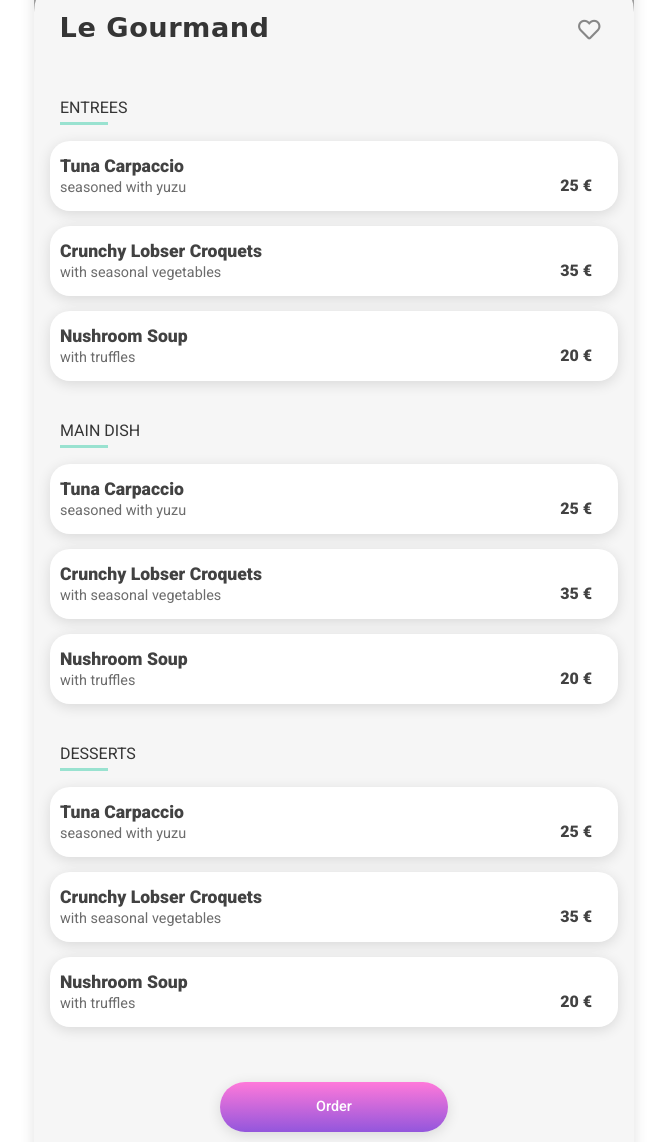
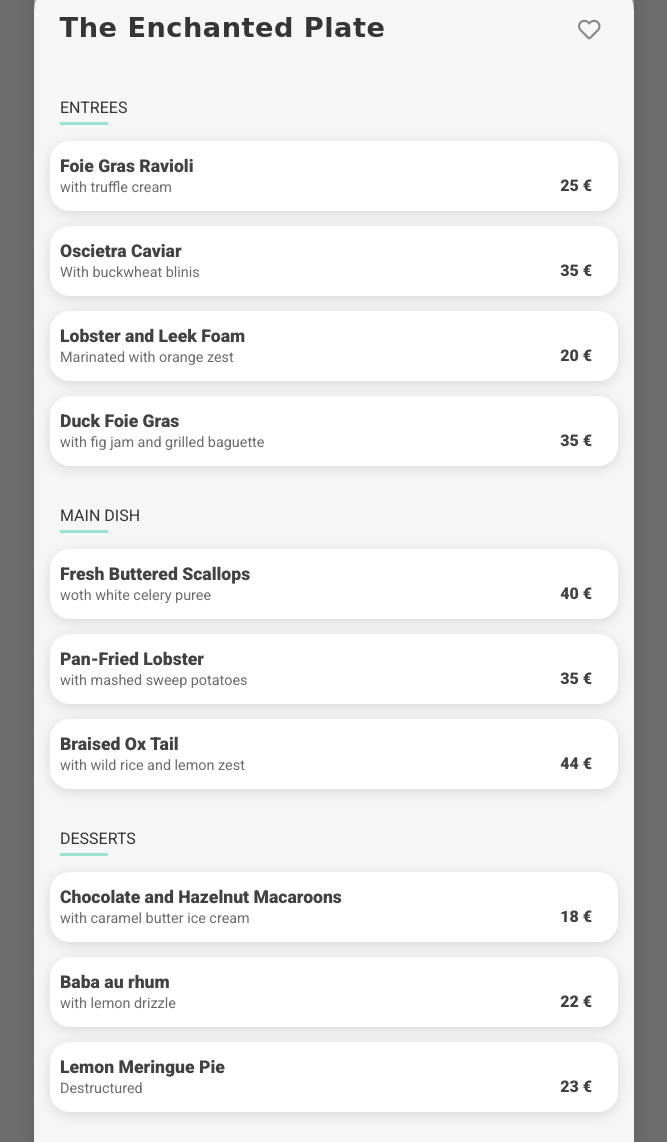
Before and after one commit to NMK6/bootcamptwo, a website: page plate.html in a window 1280 px wide. Shown: the part 309-1451 px from the top of the page, without its empty margins (306-973 px from the left). Drawn offline with Linux system fonts and the light colour scheme; grey boxes are pictures that could not be loaded; a web font is replaced by a local one.

Commit message:
added actual text to restaurants pages

```diff
--- a/plate.html
+++ b/plate.html
@@ -37,7 +37,7 @@
 				</section>
 				<section class="menu">
 					<div class="menu__header">
-						<h2 class="menu__title">Le gourmand</h2>
+						<h2 class="menu__title">The Enchanted Plate</h2>
 						<div class="heart__icon-container">
 							<i class="far fa-heart heart__empty--grey"></i>
 						</div>
@@ -48,8 +48,8 @@
 							<h3 class="course__title">Entrees</h3>
 							<div class="course__button point point--course">
 								<div class="course__text">
-									<h4 class="course__name">Tuna carpaccio</h4>
-									<p class="course__info">seasoned with yuzu</p>
+									<h4 class="course__name">Foie Gras Ravioli</h4>
+									<p class="course__info">with truffle cream</p>
 								</div>
 								<div class="course__price"><p>25 &euro;</p></div>
 								<div class="course__pick">
@@ -58,8 +58,8 @@
 							</div>
 							<div class="course__button point point--course point--one">
 								<div class="course__text">
-									<h4 class="course__name">Crunchy Lobser Croquets</h4>
-									<p class="course__info">with seasonal vegetables</p>
+									<h4 class="course__name">Oscietra Caviar</h4>
+									<p class="course__info">With buckwheat blinis</p>
 								</div>
 								<div class="course__price"><p>35 &euro;</p></div>
 								<div class="course__pick">
@@ -68,10 +68,20 @@
 							</div>
 							<div class="course__button point point--course point--two">
 								<div class="course__text">
-									<h4 class="course__name">Nushroom soup</h4>
-									<p class="course__info">with truffles</p>
+									<h4 class="course__name">Lobster and Leek Foam</h4>
+									<p class="course__info">Marinated with orange zest</p>
 								</div>
 								<div class="course__price"><p>20 &euro;</p></div>
+								<div class="course__pick">
+									<i class="fas fa-check-circle course__icon"></i>
+								</div>
+							</div>
+							<div class="course__button point point--course point--tree">
+								<div class="course__text">
+									<h4 class="course__name">Duck Foie Gras</h4>
+									<p class="course__info">with fig jam and grilled baguette</p>
+								</div>
+								<div class="course__price"><p>35 &euro;</p></div>
 								<div class="course__pick">
 									<i class="fas fa-check-circle course__icon"></i>
 								</div>
@@ -81,18 +91,18 @@
 							<h3 class="course__title">Main dish</h3>
 							<div class="course__button point point--course">
 								<div class="course__text">
-									<h4 class="course__name">Tuna carpaccio</h4>
-									<p class="course__info">seasoned with yuzu</p>
+									<h4 class="course__name">Fresh Buttered Scallops</h4>
+									<p class="course__info">woth white celery puree</p>
 								</div>
-								<div class="course__price"><p>25 &euro;</p></div>
+								<div class="course__price"><p>40 &euro;</p></div>
 								<div class="course__pick">
 									<i class="fas fa-check-circle course__icon"></i>
 								</div>
 							</div>
 							<div class="course__button point point--course point--one">
 								<div class="course__text">
-									<h4 class="course__name">Crunchy Lobser Croquets</h4>
-									<p class="course__info">with seasonal vegetables</p>
+									<h4 class="course__name">Pan-Fried Lobster</h4>
+									<p class="course__info">with mashed sweep potatoes</p>
 								</div>
 								<div class="course__price"><p>35 &euro;</p></div>
 								<div class="course__pick">
@@ -101,10 +111,10 @@
 							</div>
 							<div class="course__button point point--course point--two">
 								<div class="course__text">
-									<h4 class="course__name">Nushroom soup</h4>
-									<p class="course__info">with truffles</p>
+									<h4 class="course__name">Braised Ox Tail</h4>
+									<p class="course__info">with wild rice and lemon zest</p>
 								</div>
-								<div class="course__price"><p>20 &euro;</p></div>
+								<div class="course__price"><p>44 &euro;</p></div>
 								<div class="course__pick">
 									<i class="fas fa-check-circle course__icon"></i>
 								</div>
@@ -114,30 +124,30 @@
 							<h3 class="course__title">Desserts</h3>
 							<div class="course__button point point--course">
 								<div class="course__text">
-									<h4 class="course__name">Tuna carpaccio</h4>
-									<p class="course__info">seasoned with yuzu</p>
+									<h4 class="course__name">Chocolate and Hazelnut Macaroons</h4>
+									<p class="course__info">with caramel butter ice cream</p>
 								</div>
-								<div class="course__price"><p>25 &euro;</p></div>
+								<div class="course__price"><p>18 &euro;</p></div>
 								<div class="course__pick">
 									<i class="fas fa-check-circle course__icon"></i>
 								</div>
 							</div>
 							<div class="course__button point point--course point--one">
 								<div class="course__text">
-									<h4 class="course__name">Crunchy Lobser Croquets</h4>
-									<p class="course__info">with seasonal vegetables</p>
+									<h4 class="course__name">Baba au rhum</h4>
+									<p class="course__info">with lemon drizzle</p>
 								</div>
-								<div class="course__price"><p>35 &euro;</p></div>
+								<div class="course__price"><p>22 &euro;</p></div>
 								<div class="course__pick">
 									<i class="fas fa-check-circle course__icon"></i>
 								</div>
 							</div>
 							<div class="course__button point point--course point--two">
 								<div class="course__text">
-									<h4 class="course__name">Nushroom soup</h4>
-									<p class="course__info">with truffles</p>
+									<h4 class="course__name">Lemon Meringue Pie</h4>
+									<p class="course__info">Destructured</p>
 								</div>
-								<div class="course__price"><p>20 &euro;</p></div>
+								<div class="course__price"><p>23 &euro;</p></div>
 								<div class="course__pick">
 									<i class="fas fa-check-circle course__icon"></i>
 								</div>
--- a/sass/base/_animations.scss
+++ b/sass/base/_animations.scss
@@ -24,21 +24,3 @@
 		transform: translateY(0);
 	}
 }
-@keyframes move-right {
-	0% {
-		transform: translateX(0);
-	}
-	100% {
-		transform: translateX(-5rem);
-	}
-}
-@keyframes move-around {
-	0% {
-		opaciyty: 0;
-		transform: rotate(0);
-	}
-	100% {
-		opacity: 1;
-		transform: rotate(180deg);
-	}
-}
--- a/sass/base/_base.scss
+++ b/sass/base/_base.scss
@@ -8,3 +8,6 @@ body {
 a {
 	text-decoration: none;
 }
+.root {
+	background-color: $dark-grey;
+}
--- a/sass/base/_typography.scss
+++ b/sass/base/_typography.scss
@@ -102,7 +102,7 @@ h1 {
 		color: $dark-grey;
 	}
 	&__name {
-		text-transform: capitalize;
+		// text-transform: capitalize;
 		font-size: 1.1rem;
 		color: $grey-title;
 	}
--- a/sass/components/_header.scss
+++ b/sass/components/_header.scss
@@ -3,6 +3,7 @@
 	@include shadow;
 	z-index: 2;
 	position: relative;
+	background-color: white;
 	&__arrow {
 		position: absolute;
 		left: 1rem;
--- a/sass/components/_instructions.scss
+++ b/sass/components/_instructions.scss
@@ -1,3 +1,4 @@
 .instructions {
 	padding: 20px 20px 62px;
+	background-color: white;
 }
--- a/sass/components/_point.scss
+++ b/sass/components/_point.scss
@@ -43,4 +43,7 @@
 	&--two {
 		animation-delay: 0.4s;
 	}
+	&--three {
+		animation-delay: 0.6s;
+	}
 }
```
Also changed, not shown: bastille.html (+26 -24 lines), gourmand.html (+20 -18 lines), palette.html (+27 -23 lines), css/main.css.
